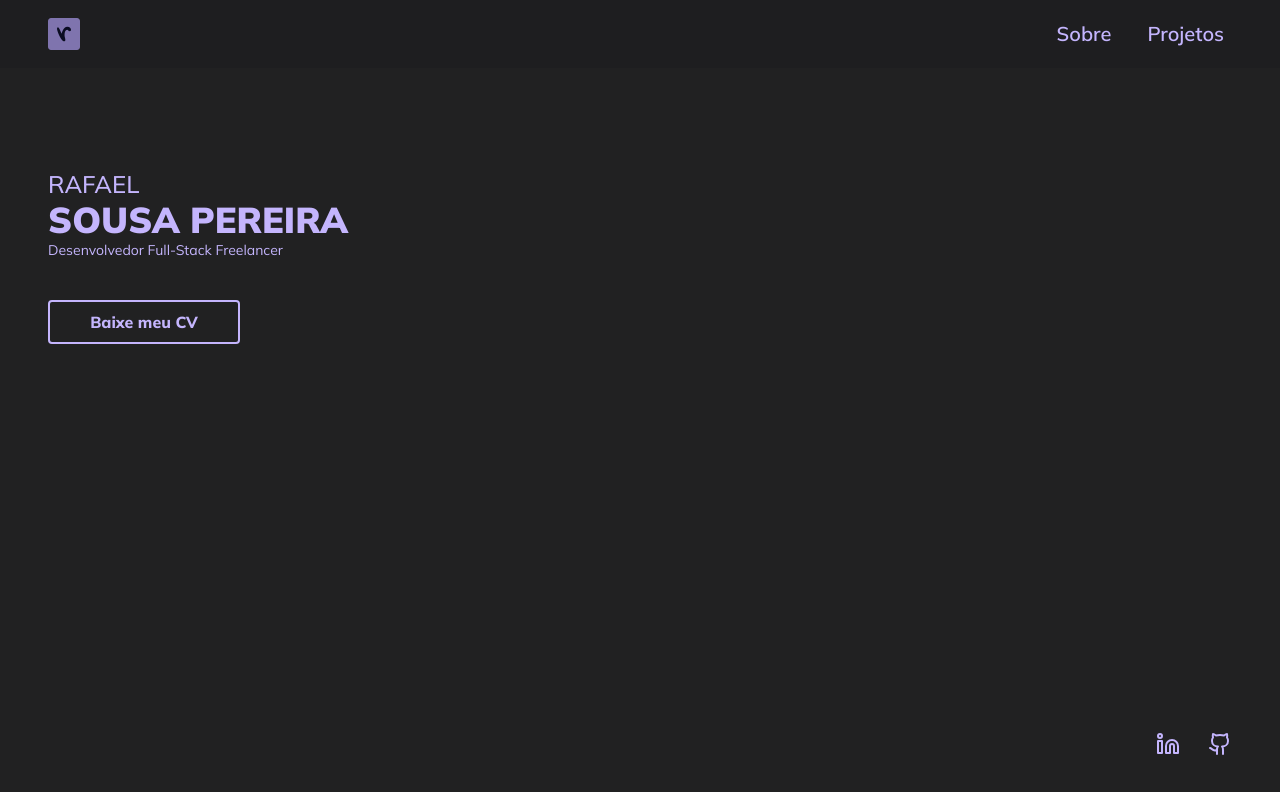
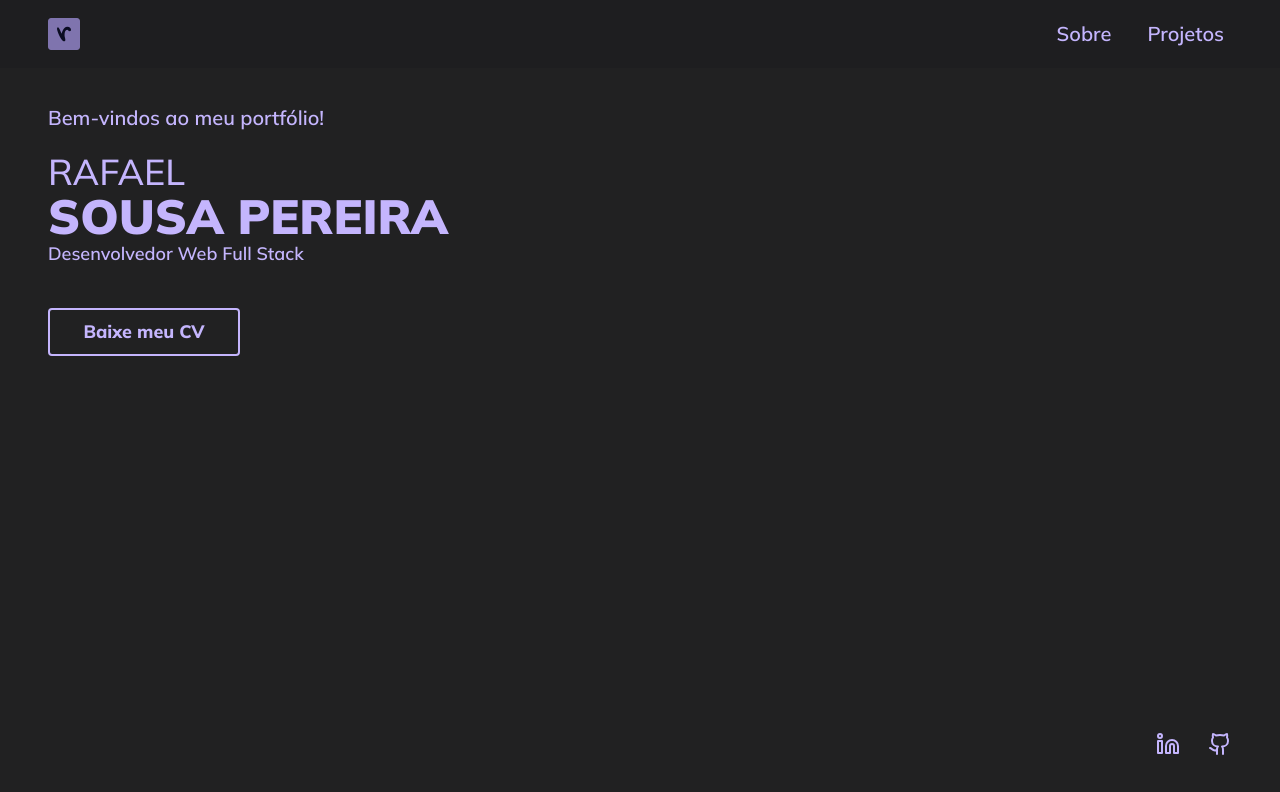
Before and after one commit to rafaelsousapereira/rafael-sousa-web-portfolio, a React (Vite) app: page / in a window 1280 px wide. Shown: the top 792 px of the page. Built offline with nearby package versions, Linux system fonts and the light colour scheme.

Commit message:
refactor: add data folder and readjusting layout

```diff
--- a/src/components/home.tsx
+++ b/src/components/home.tsx
@@ -1,17 +1,27 @@
 import { ButtonGroup } from "./buttons/button-group"
+import { metadata } from '../data/data'
 
 export const Home = () => {
   return (
     <div className="flex flex-col mx-12 gap-10 text-violet-300">
-      <section>
-        <p className="flex flex-col font-medium text-2xl mt-16 pt-9 uppercase">
-          Rafael
-          <span className="font-black text-4xl">Sousa Pereira</span>
-        </p>
-        <p className="text-sm text-left">Desenvolvedor Full-Stack Freelancer</p>
-      </section>
+      <div className="grid grid-cols-2">
+        <section>
+          <p className="flex gap-3 mt-9 mb-5 text-xl font-semibold">
+            {metadata.description.greeting}
+          </p>
+          <p className="flex flex-col font-medium text-4xl uppercase">
+            {metadata.person.name}
+            <span className="font-black text-5xl">
+              {metadata.person.sirName}
+            </span>
+          </p>
+          <p className="text-left font-semibold text-lg">
+            {metadata.person.position}
+          </p>
+        </section>
+      </div>
 
-      <nav className="flex gap-3">
+      <nav className="flex gap-3 text-lg">
         <ButtonGroup>Baixe meu CV</ButtonGroup>
       </nav>
     </div>
--- /dev/null
+++ b/src/data/data.ts
@@ -0,0 +1,21 @@
+type MetadataType = {
+  person: {
+    name: string
+    sirName: string
+    position: string
+  },
+  description: {
+    greeting: string
+  }
+}
+
+export const metadata: MetadataType = {
+  person: {
+    name: 'Rafael',
+    sirName: 'Sousa Pereira',
+    position: 'Desenvolvedor Web Full Stack',
+  },
+  description: {
+    greeting: 'Bem-vindos ao meu portfólio!'
+  }
+}
```
